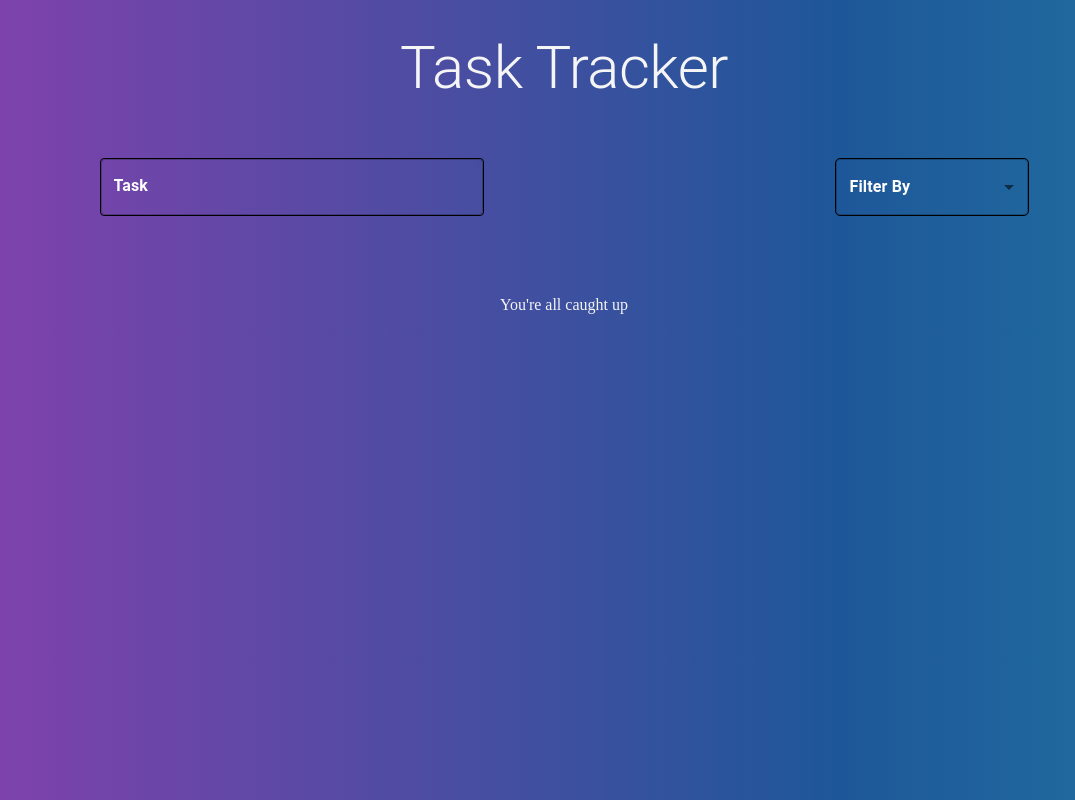
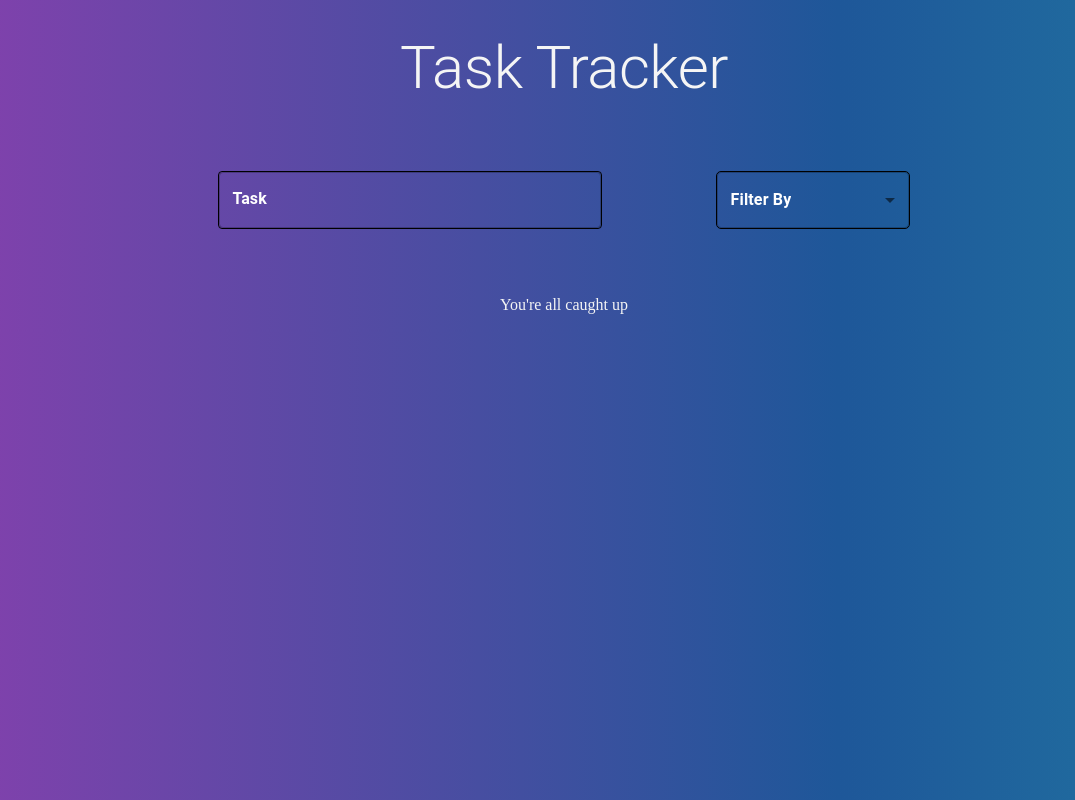
Before and after one commit to GonzalezMariaSol/ToDoList-Project, a React (Vite) app: page / in a window 1280 px wide. Shown: the whole page, without its empty margins (76-1151 px from the left). Built offline with nearby package versions, Linux system fonts and the light colour scheme; a web font is replaced by a local one.

Commit message:
aligned the form in the middle of the screen

```diff
--- a/src/components/Form.jsx
+++ b/src/components/Form.jsx
@@ -31,9 +31,10 @@ const Form = ({ lsTask, setLsTask }) => {
       sx={{
         display: "flex",
         alignItems: "center",
-        justifyContent: "space-around",
-        marginBottom: "5vw",
-        marginTop: "3vw",
+        justifyContent: "space-between",
+        margin: "4vw",
+        marginLeft:"23vw",
+        marginRight:"23vw",
       }}
       noValidate
       autoComplete="off"
```
